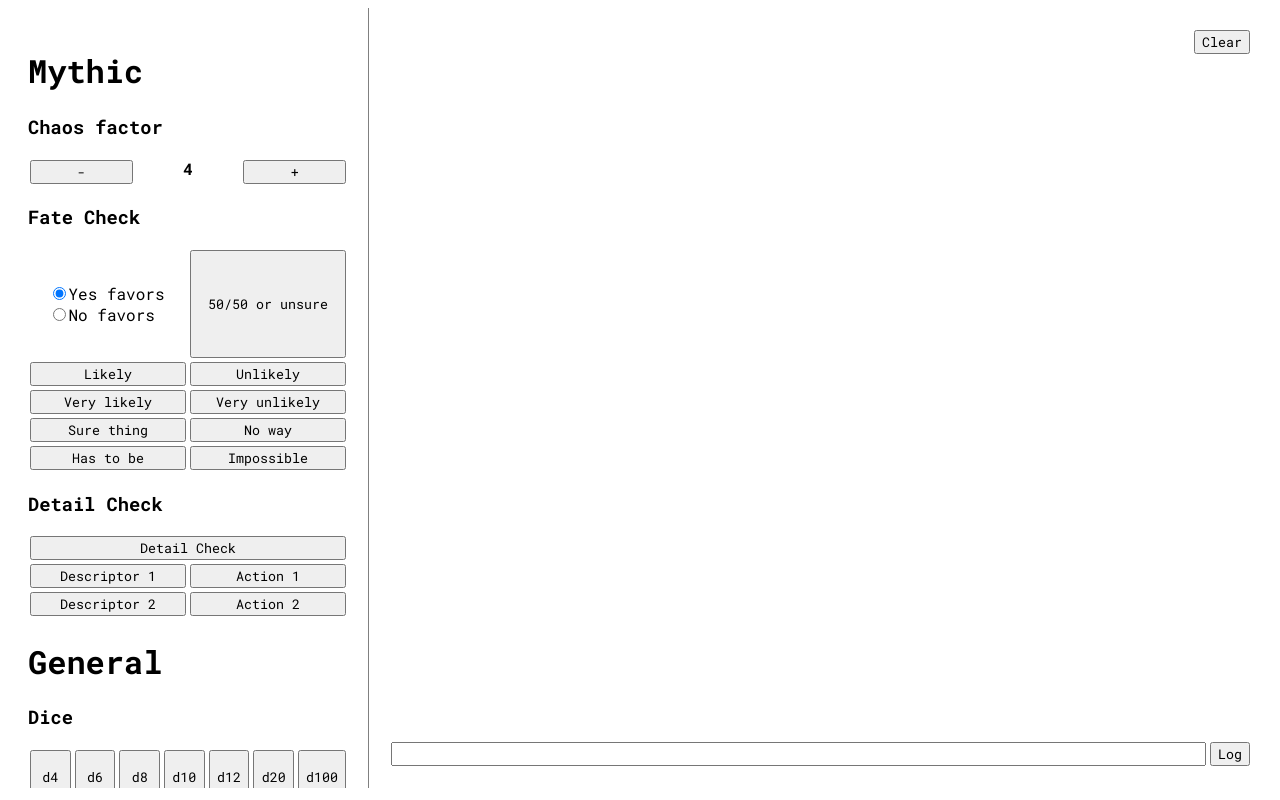
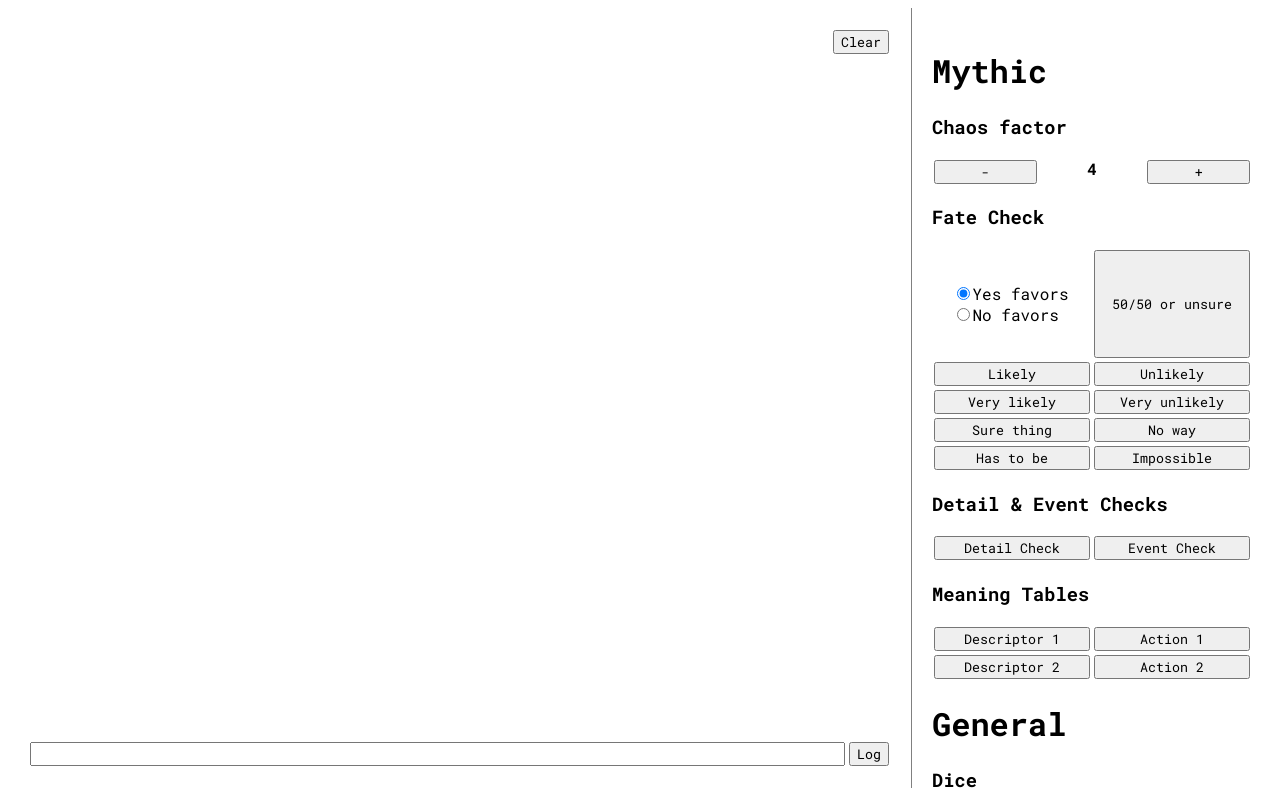
Before and after one commit to daniel-duliga/mangy, an Angular app: page / in a window 1280 px wide. Built offline with nearby package versions, Linux system fonts and the light colour scheme.

Commit message:
(WIP) Event check

```diff
--- a/src/app/app.component.html
+++ b/src/app/app.component.html
@@ -1,9 +1,31 @@
 <div class="container">
+
+  <!-- Log -->
+  <div
+    style="min-width: 320px; display: flex; flex-direction: column; border-right: 1px solid gray; padding: 20px; width: 100%;">
+    <div style="display: flex; justify-content: end;">
+      <button (click)="data.clearLog()">Clear</button>
+    </div>
+    <div style="flex-grow: 1; font-size: 11pt; overflow: auto; margin: 10px 0 10px 0;">
+      <div *ngFor="let logEntry of data.log" [title]="logEntry.hint">
+        <i style="color: gray;">{{logEntry.timestamp | date:'YY-MM-dd HH:mm:ss'}}</i>
+        &nbsp;
+        {{logEntry.value}}
+      </div>
+    </div>
+    <div style="display: flex;">
+      <input (keyup.enter)="addCustomLog()" [(ngModel)]="customLog" style="margin: 2px; flex-grow: 1;" type="text">
+      <button (click)="addCustomLog()">Log</button>
+    </div>
+  </div>
+
   <!-- Actions -->
   <div class="actions" style="min-width: 320px;">
     <!-- Mythic -->
     <span>
       <h1>Mythic</h1>
+
+      <!-- Chaos factor -->
       <div>
         <h3>Chaos factor</h3>
         <div style="display: grid; grid-template-columns: 1fr 1fr 1fr;">
@@ -12,6 +34,8 @@
           <button (click)="changeChaosFactor(1)">+</button>
         </div>
       </div>
+
+      <!-- Fate Check -->
       <div>
         <h3>Fate Check</h3>
         <div class="mythic-buttons-container">
@@ -40,10 +64,19 @@
           </div>
         </div>
       </div>
+
+      <!-- Detail & Event Checks -->
       <div>
-        <h3>Detail Check</h3>
-        <div style="display: flex; flex-direction: column;">
+        <h3>Detail & Event Checks</h3>
+        <div style="display: grid; grid-template-columns: 1fr 1fr;">
           <button (click)="detailCheck()">Detail Check</button>
+          <button>Event Check</button>
+        </div>
+      </div>
+
+      <!-- Meaning Tables -->
+      <div>
+        <h3>Meaning Tables</h3>
         <div style="display: flex;">
           <div class="descriptor-action-container">
             <button (click)="descriptor1()">Descriptor 1</button>
@@ -52,7 +85,6 @@
           <div class="descriptor-action-container">
             <button (click)="action1()">Action 1</button>
             <button (click)="action2()">Action 2</button>
-            </div>
           </div>
         </div>
       </div>
@@ -82,22 +114,4 @@
     </span>
   </div>
 
-  <!-- Log -->
-  <div
-    style="min-width: 320px; display: flex; flex-direction: column; border-left: 1px solid gray; padding: 20px; width: 100%;">
-    <div style="display: flex; justify-content: end;">
-      <button (click)="data.clearLog()">Clear</button>
 </div>
-    <div style="flex-grow: 1; font-size: 11pt; overflow: auto; margin: 10px 0 10px 0;">
-      <div *ngFor="let logEntry of data.log" [title]="logEntry.hint">
-        <i style="color: gray;">{{logEntry.timestamp | date:'YY-MM-dd HH:mm:ss'}}</i>
-        &nbsp;
-        {{logEntry.value}}
-      </div>
-    </div>
-    <div style="display: flex;">
-      <input (keyup.enter)="addCustomLog()" [(ngModel)]="customLog" style="margin: 2px; flex-grow: 1;" type="text">
-      <button (click)="addCustomLog()">Log</button>
-    </div>
-  </div>
-</div>
--- a/src/app/tables.ts
+++ b/src/app/tables.ts
@@ -14,4 +14,17 @@ export class Tables {
     static Action2 = [
         'Goals', 'Dreams', 'Environment', 'Outside', 'Inside', 'Reality', 'Allies', 'Enemies', 'Evil', 'Good', 'Emotions', 'Opposition', 'War', 'Peace', 'Innocent', 'Love', 'Spirit', 'Intellect', 'Ideas', 'Joy', 'Messages', 'Energy', 'Balance', 'Tension', 'Friendship', 'Physical', 'Project', 'Pleasures', 'Pain', 'Possessions', 'Benefits', 'Plans', 'Lies', 'Expectations', 'Legal', 'Bureaucracy', 'Business', 'Path', 'News', 'Exterior', 'Advice', 'Plot', 'Competition', 'Prison', 'Illness', 'Food', 'Attention', 'Success', 'Failure', 'Travel', 'Jealousy', 'Dispute', 'Home', 'Investment', 'Suffering', 'Wishes', 'Tactics', 'Stalemate', 'Randomness', 'Misfortune', 'Death', 'Disruption', 'Power', 'Burden', 'Intrigues', 'Fears', 'Ambush', 'Rumor', 'Wounds', 'Extravagance', 'Representative', 'Adversities', 'Opulence', 'Liberty', 'Military', 'Mundane', 'Trials', 'Masses', 'Vehicle', 'Art', 'Victory', 'Dispute', 'Riches', 'Normal', 'Technology', 'Hope', 'Magic', 'Illusions', 'Portals', 'Danger', 'Weapons', 'Animals', 'Weather', 'Elements', 'Nature', 'Masses', 'Leadership', 'Fame', 'Anger', 'Information'
     ];
+    static EventFocusStandard = [
+        { min: 1, max: 7, value: 'Remote event' },
+        { min: 8, max: 28, value: 'NPC Action' },
+        { min: 29, max: 35, value: 'Introduce a new NPC' },
+        { min: 36, max: 45, value: 'Move toward a thread' },
+        { min: 46, max: 52, value: 'Move away from a thread' },
+        { min: 53, max: 55, value: 'Close a thread' },
+        { min: 56, max: 67, value: 'PC negative' },
+        { min: 68, max: 75, value: 'PC positive' },
+        { min: 76, max: 83, value: 'Ambiguous event' },
+        { min: 84, max: 92, value: 'NPC negative' },
+        { min: 93, max: 100, value: 'NPC positive' },
+    ]
 }
```
Lines whose indentation alone changed are shown as unchanged.
